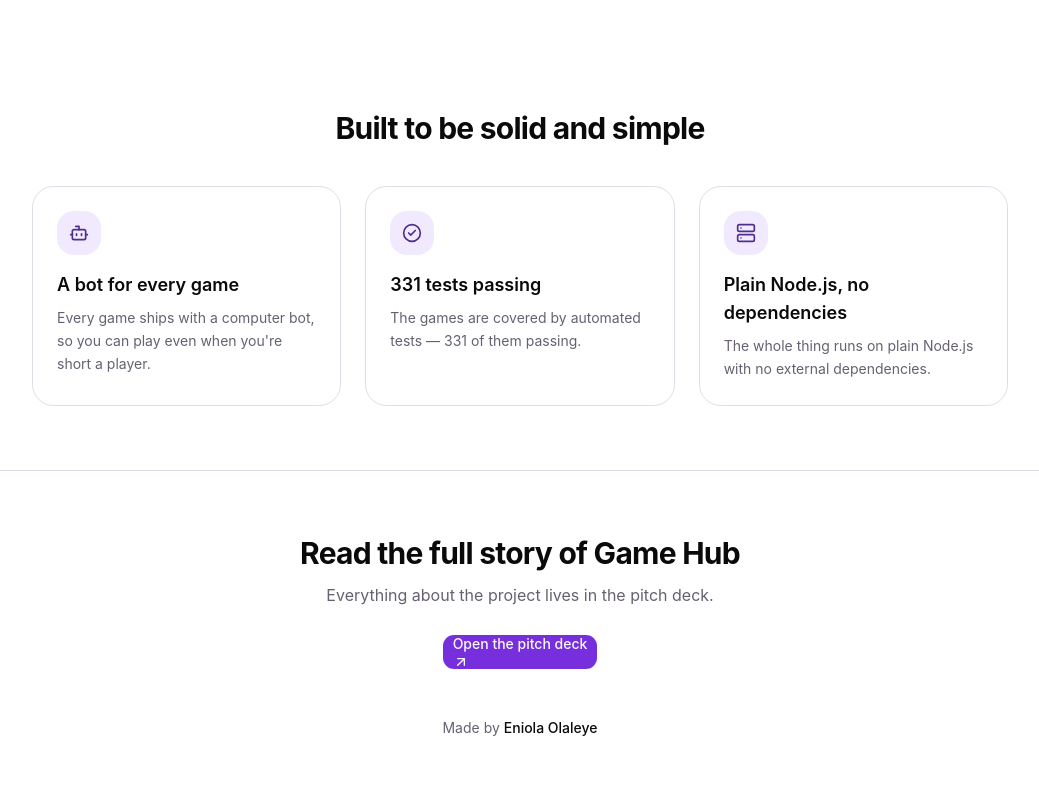
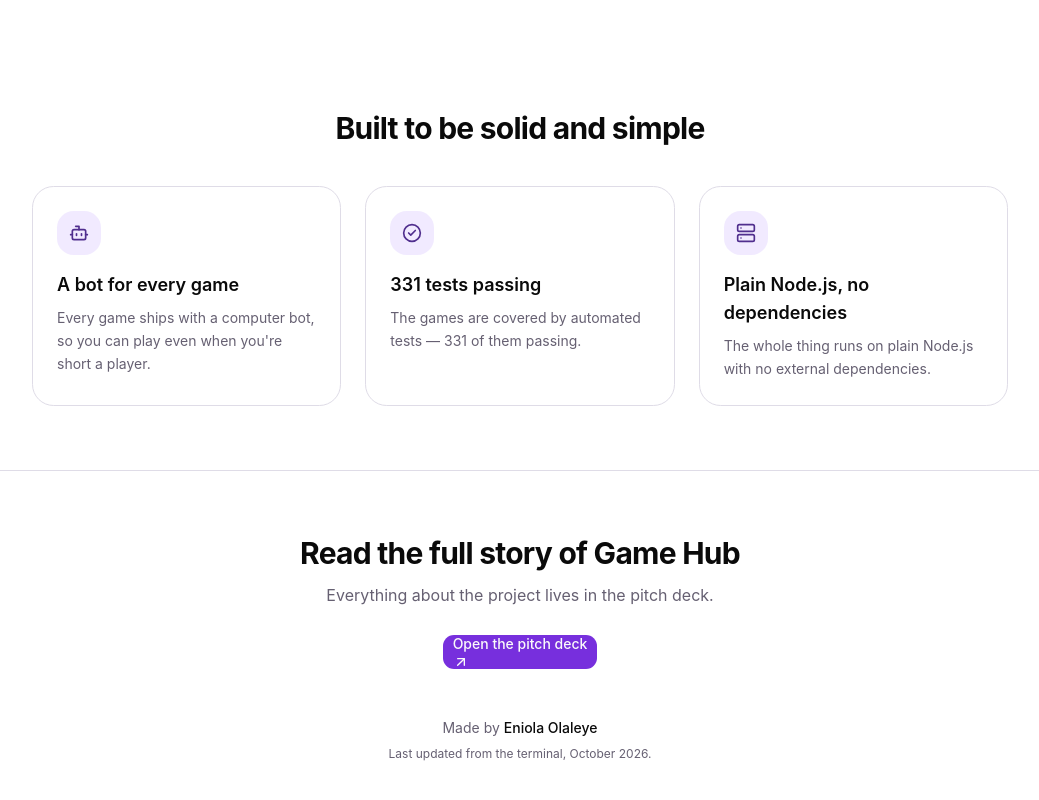
Before and after one commit to eniolagalileo-expert/game-hub-site, a Next.js app: page / in a window 1280 px wide. Shown: the part 1744-2544 px from the top of the page, without its empty margins (120-1159 px from the left). Built offline with nearby package versions, Linux system fonts and the light colour scheme.

Commit message:
Add terminal update note to footer

```diff
--- a/components/site-footer.tsx
+++ b/components/site-footer.tsx
@@ -20,6 +20,7 @@ export function SiteFooter() {
         <p className="mt-12 text-sm text-muted-foreground">
           Made by <span className="font-medium text-foreground">Eniola Olaleye</span>
         </p>
+        <p className="mt-2 text-xs text-muted-foreground">Last updated from the terminal, October 2026.</p>
       </div>
     </footer>
   )
```
